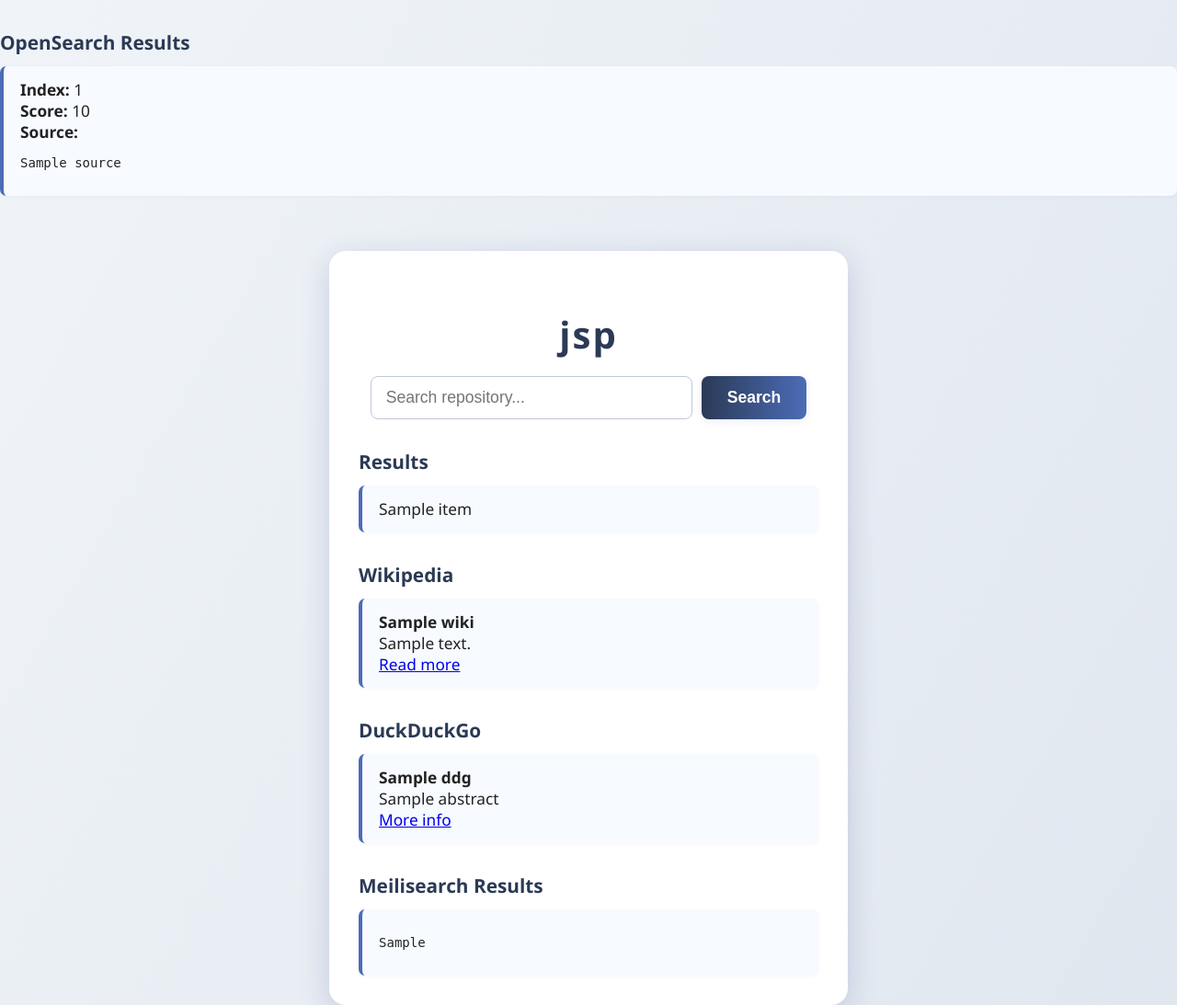
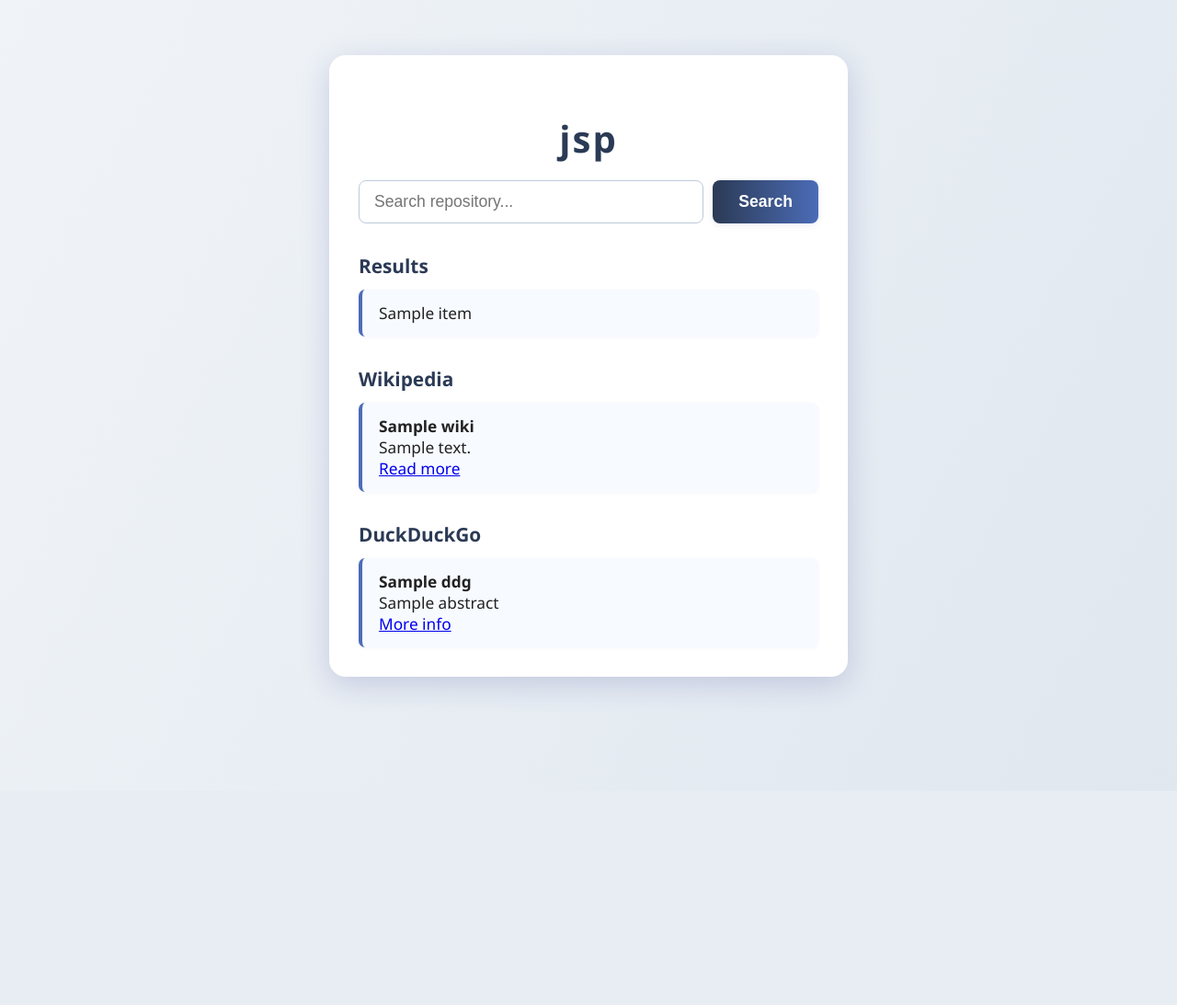
Before and after one commit to Jacobs4/jsp, a Django app: template search/templates/search/jsp.html in a window 1280 px wide. Shown: the whole page at 92% size. After the commit the page ends 755 px from the top, so only its background shows below. Run offline with Django 5.2, Linux system fonts and the light colour scheme; the template is opened without the code that fills it: most values are stand-ins (such as "Sample title", 1, 10 or a date in 2020); parts of the project's set-up code (start-up, migrations or seed data) failed here and were passed over.

Commit message:
intial commit

```diff
--- /dev/null
+++ b/requirements.txt
@@ -0,0 +1,6 @@
+Django
+gunicorn
+requests
+wikipedia-api
+meilisearch
+opensearch-py
--- /dev/null
+++ b/runtime.txt
@@ -0,0 +1 @@
+python-3.12.0
--- a/search/templates/search/jsp.html
+++ b/search/templates/search/jsp.html
@@ -1,15 +1,3 @@
-        {% if opensearch_results %}
-        <div class="results">
-            <h2>OpenSearch Results</h2>
-            {% for osr in opensearch_results %}
-                <div class="result-item">
-                    <strong>Index:</strong> {{ osr.index }}<br>
-                    <strong>Score:</strong> {{ osr.score }}<br>
-                    <strong>Source:</strong> <pre style="white-space:pre-wrap;word-break:break-all;">{{ osr.source|safe }}</pre>
-                </div>
-            {% endfor %}
-        </div>
-        {% endif %}
 <!DOCTYPE html>
 <html>
 <head>
@@ -145,16 +133,6 @@
         </div>
         {% endif %}
 
-        {% if meilisearch_results %}
-        <div class="results">
-            <h2>Meilisearch Results</h2>
-            {% for ms in meilisearch_results %}
-                <div class="result-item">
-                    <pre style="white-space:pre-wrap;word-break:break-all;">{{ ms|safe }}</pre>
-                </div>
-            {% endfor %}
-        </div>
-        {% endif %}
     </div>
 </body>
 </html>
```
Also changed, not shown: jsp_project/settings.py (+11 -4 lines), search/views.py (+25 -22 lines), 1 other file.
